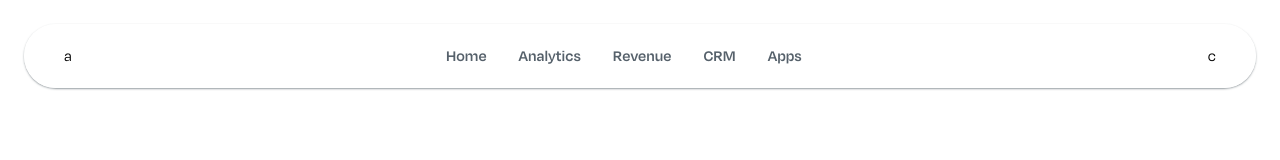
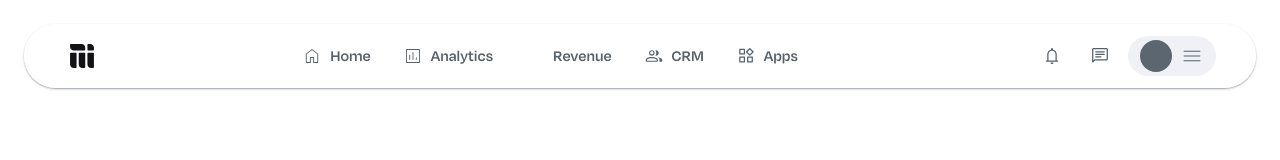
Before and after one commit to Tomiogunsan/mainstack-assessment, a React (Vite) app: page /revenue in a window 1280 px wide. Shown: the top 160 px of the page. Built offline with nearby package versions, Linux system fonts and the light colour scheme; no server answers.

Commit message:
ch: implemented the navbar

```diff
--- /dev/null
+++ b/src/components/navbar/index.tsx
@@ -0,0 +1,47 @@
+import { middleNav } from "@constants/nav";
+import { Link } from "react-router-dom";
+import logo from '@assets/svg/mainstack-logo.svg'
+import bell from '@assets/svg/small tertiary button.svg'
+import message from '@assets/svg/Frame 6853.svg'
+import menu from '@assets/svg/menu.svg'
+import { useGetUser } from "@hooks/revenue/useGetUser";
+
+const Navbar = () => {
+
+  const {userData} = useGetUser()
+  return (
+    <div className="flex justify-between  items-center m-6 border-[2px] border-[#fff] rounded-[100px] shadow-sm shadow-[#2D3B43]/50 h-[64px] px-[38px]">
+      <div>
+        <img src={logo} alt="/" />
+      </div>
+      <div className="flex ">
+        {middleNav.map((ele, idx) => {
+          return (
+            <div key={idx} className="flex gap-2">
+              <img src={ele.icon} alt="icon" />
+              <Link
+                to={ele.path}
+                className="pr-8  font-[600] text-[16px] leading-5 text-gray"
+              >
+                {ele.name}
+              </Link>
+            </div>
+          );
+        })}
+      </div>
+      <div className="flex gap-2 cursor-pointer">
+        <img src={bell} alt="a bell icon" />
+        <img src={message} alt="a message icon" />
+        <div className="flex items-center gap-2 bg-lightGray rounded-[100px] px-[12px] py-[4px]">
+          <p className="w-[32px] h-[32px] flex items-center p-2 rounded-full text-[#fff] text-[14px] leading-[16px] font-[600] bg-[#5C6670]">
+            {userData?.first_name[0]}
+            {userData?.last_name[0]}
+          </p>
+          <img src={menu} alt="menu" />
+        </div>
+      </div>
+    </div>
+  );
+};
+
+export default Navbar;
--- a/src/constants/nav.ts
+++ b/src/constants/nav.ts
@@ -1,22 +1,35 @@
+import home from '@assets/svg/home.svg'
+import analytics from '@assets/svg/analytics.svg'
+import revenue from '@assets/svg/revenue.svg'
+import crm from '@assets/svg/crm.svg'
+import apps from '@assets/svg/apps.svg'
+
+
+
 export const middleNav = [
   {
     name: "Home",
     path: "/",
+    icon: home
   },
   {
     name: "Analytics",
     path: "/analytics",
+    icon: analytics
   },
   {
     name: "Revenue",
     path: "/revenue",
+    icon: revenue
   },
   {
     name: "CRM",
     path: "/crm",
+    icon: crm
   },
   {
     name: "Apps",
     path: "/apps",
+    icon: apps
   },
 ];
--- a/src/modules/page/Revenue/components/navbar/index.tsx
+++ /dev/null
@@ -1,25 +0,0 @@
-import { middleNav } from "@constants/nav";
-import { Link } from "react-router-dom";
-
-const Navbar = () => {
-  return (
-    <div className="flex justify-between  items-center m-6 border-[2px] border-[#fff] rounded-[100px] shadow-sm shadow-[#2D3B43]/50 h-[64px] px-[38px]">
-      <div>a</div>
-      <div className="flex ">
-        {middleNav.map((ele) => {
-          return (
-            <Link
-              to={ele.path}
-              className="pr-8  font-[600] text-[16px] leading-5 text-gray"
-            >
-              {ele.name}
-            </Link>
-          );
-        })}
-      </div>
-      <div>c</div>
-    </div>
-  );
-};
-
-export default Navbar;
--- a/src/modules/page/Revenue/index.tsx
+++ b/src/modules/page/Revenue/index.tsx
@@ -1,5 +1,5 @@
 import Chart from "./components/chart";
-import Navbar from "./components/navbar"
+import Navbar from "../../../components/navbar"
 import SideIcons from "./components/sideIcons"
 import Transaction from "./components/transactions";
 import Wallet from "./components/wallet";
```
